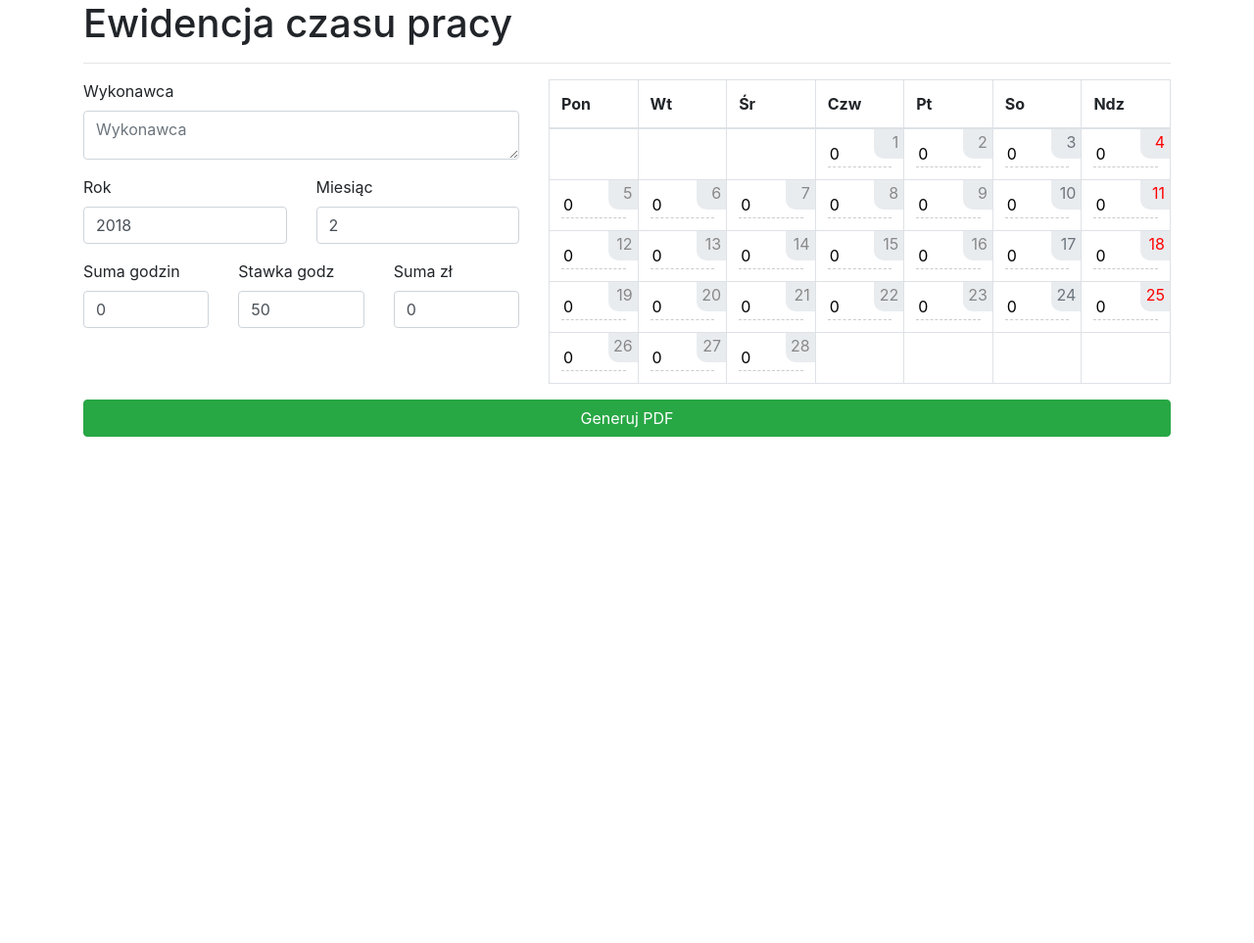
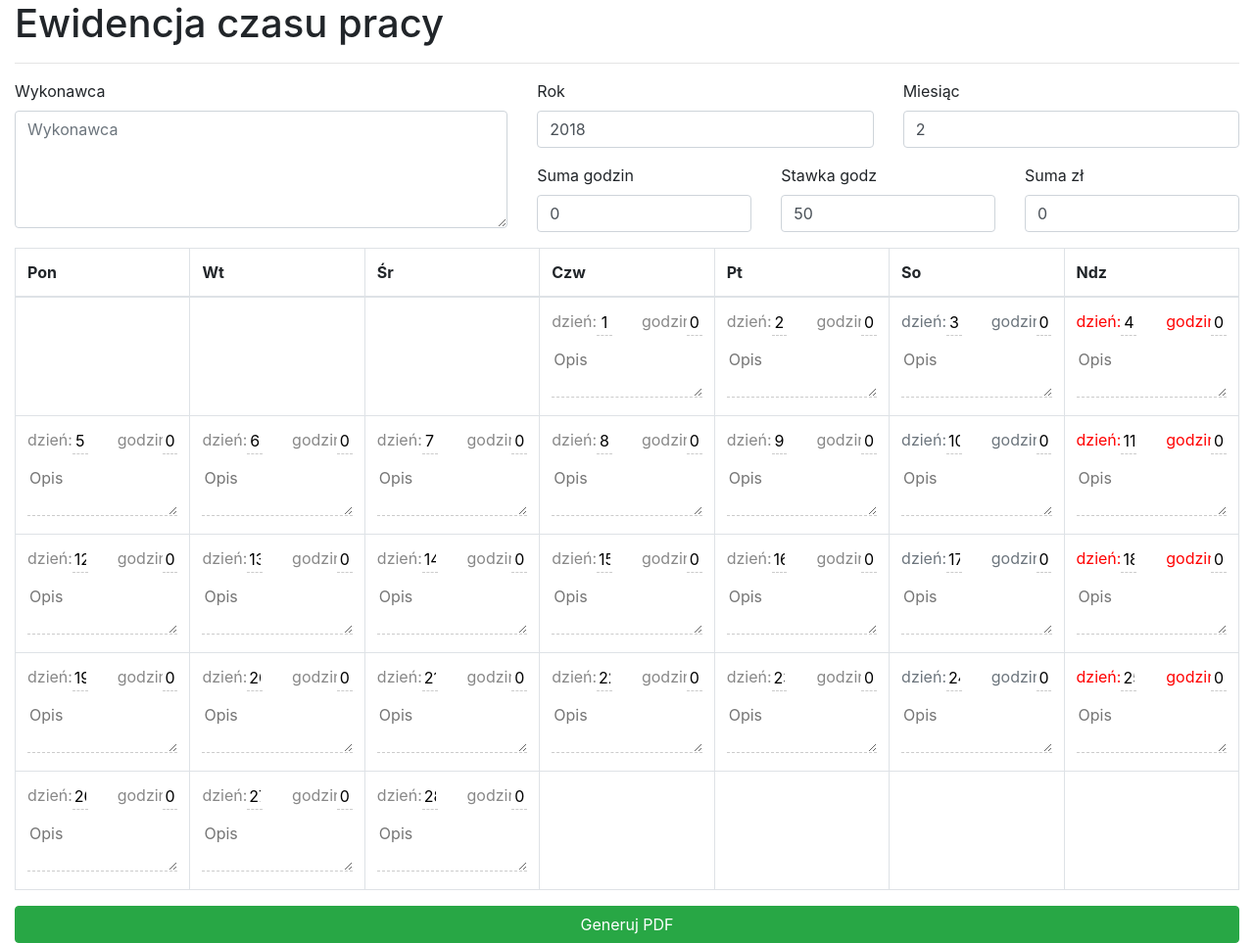
Before and after one commit to pgrzelka/cetool, a Django app: page /ecp/ in a window 1280 px wide. Shown: the whole page at 98% size. Before the commit the page ends 446 px from the top, so only its background shows below. Run offline with Django 3.2, Linux system fonts and the light colour scheme; some libraries are stand-ins or nearby versions.

Commit message:
nowa struktura, komentarze do dni

```diff
--- a/base/templates/base.html
+++ b/base/templates/base.html
@@ -34,7 +34,7 @@
   <!--</div>-->
 <!--</nav>-->
 
-<main class="container">
+<main class="container-fluid">
     {% bootstrap_messages %}
 
     {% block content %}
--- a/ecp/forms.py
+++ b/ecp/forms.py
@@ -17,4 +17,5 @@ class EcpForm(forms.Form):
         counter = 1
         for q in range(1, 32):
             self.fields['day-' + str(counter)] = forms.CharField(label="Dzień {}".format(q), initial=0, required=False)
+            self.fields['desc-' + str(counter)] = forms.CharField(label="Opis {}".format(q), initial="", required=False)
             counter += 1
--- a/ecp/pdf.py
+++ b/ecp/pdf.py
@@ -8,14 +8,14 @@ from reportlab.lib.units import cm
 
 centered = PS(name='centered',
               fontName='Verdana',
-              fontSize=20,
+              fontSize=16,
               leading=16,
               alignment=1,
               spaceAfter=20)
 
 p = PS(name='p',
        fontName='Verdana',
-       fontSize=14,
+       fontSize=12,
        leading=10,
        spaceAfter=10)
 
@@ -30,31 +30,47 @@ def build_pdf(form, response):
     month = form.cleaned_data['month'] - 1
     doc = SimpleDocTemplate(response, rightMargin=1 * cm, leftMargin=1 * cm, topMargin=1 * cm, bottomMargin=0)
 
-    data = [(u"Dzień\nmiesiąca", "Liczba\ngodzin", "Podpis\nwykonawcy", "Podpis\nzleceniodawcy")]
+    data = [(u"Dzień\nmiesiąca", "Liczba\ngodzin", "Opis")]
 
     for d in range(1, days_in_month[month] + 1):
         v = form.cleaned_data['day-{}'.format(d)]
-        data.append(("{}".format(d), v if v and int(v) > 0 else "-", "", ""))
+        desc = form.cleaned_data['desc-{}'.format(d)]
+        data.append(("{}".format(d), v if v and int(v) > 0 else "-", desc))
 
-    data.append(("", 'Suma: {}'.format(form.cleaned_data['hours_sum']), "", ""))
+    data.append(("", 'Suma: {}'.format(form.cleaned_data['hours_sum']), ""))
 
-    table = Table(data=data, colWidths='*', spaceBefore=20)
+    table = Table(data=data, colWidths=(70, 70, '*'), spaceBefore=20)
     table.setStyle(TableStyle([
         ('FONTNAME', (0, 0), (-1, -1), 'Verdana'),
         ('ALIGN', (0, 0), (-1, 0), 'CENTER'),
-        ('ALIGN', (0, 1), (-1, -1), 'RIGHT'),
+        ('VALIGN', (0, 0), (-1, 0), 'MIDDLE'),
+        ('ALIGN', (0, 1), (1, -1), 'RIGHT'),
         ('BOX', (0, 0), (-1, -2), 0.25, colors.black),
-        ('SPAN', (3, 1), (-1, -2)),
-        ('TOPPADDING', (0, 0), (-1, -1), 4),
-        ('BOTTOMPADDING', (0, 0), (-1, -1), 4),
-        ('FONTSIZE', (0, 0), (-1, -2), 12),
-        ('FONTSIZE', (0, -1), (-1, -1), 15),
+        # ('SPAN', (3, 1), (-1, -2)),
+        ('TOPPADDING', (0, 0), (-1, -1), 3),
+        ('BOTTOMPADDING', (0, 0), (-1, -1), 3),
+        # ('FONTSIZE', (0, 1), (-1, -2), 12),
+        # ('FONTSIZE', (0, 0), (-1, 0), 14),
+        ('FONTSIZE', (0, 0), (-1, -1), 10),
+        ('FONTSIZE', (2, 1), (-1, -1), 8),
         ('INNERGRID', (0, 0), (-1, -2), 0.25, colors.black),
+    ]))
+
+    footer = Table(data=[
+        ("........................................................",
+         "........................................................"),
+        ("Podpis wykonawcy", "Podpis zleceniodawcy"),
+    ], colWidths='*', spaceBefore=20)
+
+    footer.setStyle(TableStyle([
+        ('FONTNAME', (0, 0), (-1, -1), 'Verdana'),
+        ('ALIGN', (0, 0), (-1, -1), 'CENTER'),
     ]))
 
     doc.build([
         Paragraph('Ewidencja czasu pracy', centered),
         Paragraph(u"Miesiąc i rok: {} {}".format(months[month], form.cleaned_data['year']), p),
         Paragraph(u"Wykonawca: {}".format(form.cleaned_data['performer']), p),
-        table
+        table,
+        footer
     ])
--- a/ecp/static/ecp.css
+++ b/ecp/static/ecp.css
@@ -1,5 +1,5 @@
 #id_performer {
-    height: 50px;
+    height: 120px;
 }
 
 .calendar-table {
@@ -19,20 +19,18 @@
     color: red;
 }
 
-.calendar-table span {
-    position: absolute;
-    top: 0;
-    right: 0;
-    border-radius: 0 0 0 10px;
-    background: #e9ecef;
-    padding: 1px 5px 5px 5px;
-    width: 30px;
-    text-align: right;
+.calendar-table input {
+    width: 100%;
+    text-align: center;
+    border: 0;
+    border-bottom: 1px dashed #ccc;
+    outline: 0;
 }
 
-.calendar-table input {
+.calendar-table textarea {
     width: 100%;
     border: 0;
     border-bottom: 1px dashed #ccc;
     outline: 0;
+    margin-top: 10px;
 }
--- a/ecp/templates/ecp.html
+++ b/ecp/templates/ecp.html
@@ -15,7 +15,8 @@
     <div class="row">
         <div class="col-md-5">
             {% bootstrap_field form.performer size='small' %}
-
+        </div>
+        <div class="col-md-7">
             <div class="row">
                 <div class="col-sm-6">
                     {% bootstrap_field form.year %}
@@ -37,9 +38,10 @@
                 </div>
             </div>
         </div>
-        <div class="col-md-7" id="days">
+    </div>
 
-        </div>
+    <div id="days">
+
     </div>
 
     <input type="submit" value="Generuj PDF" class="btn btn-success btn-block"/>
@@ -98,9 +100,13 @@ function create_calendar(){
     for (var j = 0; j <= 6; j++) {
       html += '<td class="calendar-day">';
       if (day <= monthLength && (i > 0 || j >= startingDay)) {
-        html += '<span>' + day + '</span>';
 
-        html += '<input type="text" name="day-' + day + '" value="0"/>';
+        html += '<div class="row">';
+        html += '<div class="col-md-3 text-right">dzień:</div><div class="col-md-3"><input type="text" value="'+day+'" readonly="readonly"></div>';
+        html += '<div class="col-md-3 text-right">godzin:</div><div class="col-md-3"><input class="h" type="text" name="day-' + day + '" value="0"></div>';
+        html += '</div>';
+
+        html += '<textarea name="desc-' + day + '" placeholder="Opis"></textarea>';
 
         day++;
       }
@@ -123,7 +129,7 @@ function recalculate() {
     $('#id_sum').val(0);
 
     var sum = 0;
-    $('.calendar-table input').each(function(){
+    $('.calendar-table input.h').each(function(){
         sum += parseFloat($(this).val());
     });
 
```
